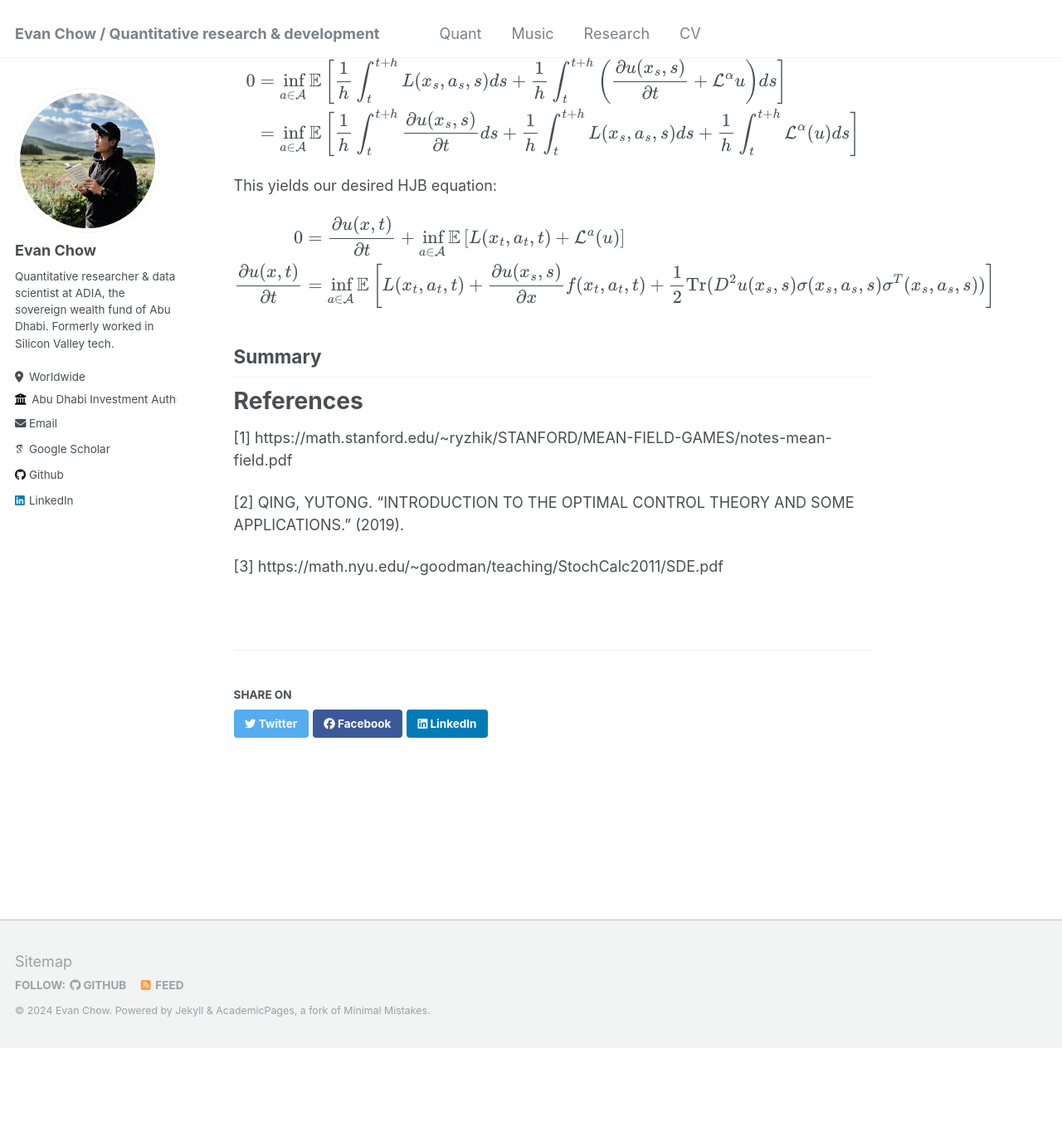
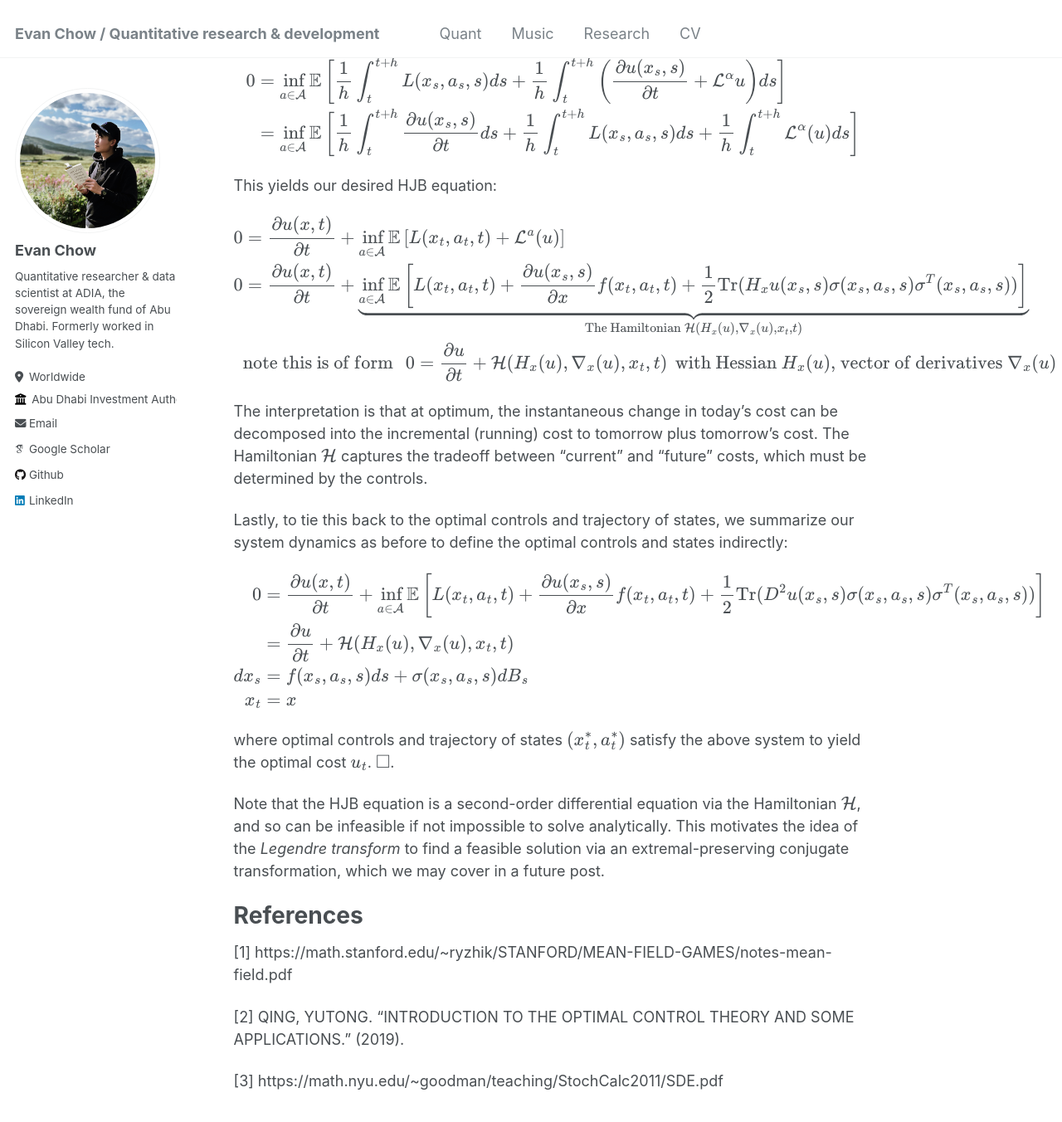
Before and after one commit to evnchw/evnchw.github.io, a Jekyll site: the page built from _quant/20240630_refresher_hjb.md, in a window 1280 px wide and 1400 px high, scrolled down 8804 px. Shown: the top 1352 px of the window at 83% size. Built offline with Jekyll 4.4.1, drawn with Linux system fonts in a browser that asks for light colours; some web fonts are replaced; before the commit the page ends 10067 px from its top, so only the background shows below that; some of the changed text lies outside the part shown.

Commit message:
finish up notes on HJB

```diff
--- a/_quant/20240630_refresher_hjb.md
+++ b/_quant/20240630_refresher_hjb.md
@@ -223,11 +223,11 @@ for a vector $$\mu_s$$, matrix $$G_s$$ and Brownian $$B_s$$. Moreover, let $$f(s
 $$
 \begin{align}
 d f(s, X_s) &= \frac{\partial f}{\partial s} ds + (\nabla_X f)^T dX_s + \frac{1}{2} (dX_s)^T (H_X f) dX_s \\
-&= \left( \frac{\partial f}{\partial s} + (\nabla_X f)^T \mu_s + \frac{1}{2} \text{Tr}\left[G_s^T (H_x f) G_s\right] \right) ds + (\nabla_X f)^T G_s dB_s
+&= \left( \frac{\partial f}{\partial s} + (\nabla_x f)^T \mu_s + \frac{1}{2} \text{Tr}\left[G_s^T (H_x f) G_s\right] \right) ds + (\nabla_x f)^T G_s dB_s
 \end{align}
 $$
 
-where $$\nabla_X f$$ is the gradient of $$f$$ wrt. X, $$H_x f$$ is the Hessian of $$f$$ wrt. $$X$$, and $$\text{Tr}$$ is the trace operator. In essence, this lemma says: given the dynamics of random vector $$X_s$$ that changes over time ($$s$$), we can find the dynamics of a transformation $$f(X_s, s)$$. Note here in the case of drift-diffusion, the dynamics of the transformation also take on a drift-diffusion form. $$\square$$
+where $$\nabla_x f$$ is the gradient of $$f$$ wrt. X, $$H_x f$$ is the Hessian of $$f$$ wrt. $$X$$, and $$\text{Tr}$$ is the trace operator. In essence, this lemma says: given the dynamics of random vector $$X_s$$ that changes over time ($$s$$), we can find the dynamics of a transformation $$f(X_s, s)$$. Note here in the case of drift-diffusion, the dynamics of the transformation also take on a drift-diffusion form. $$\square$$
 
 *Applying this to find a stochastic HJB equation.* As before, our strategy is to obtain the dynamics of the value function $$u(.)$$, which is a function of states $$X_s$$ and time $$s$$. These resulting dynamics (the stochastic HJB equation) will indirectly define the optimal controls and trajectory of states. Note we require $$u(.)$$ to be twice differentiable in its arguments.
 
@@ -314,18 +314,38 @@ $$
     0 &= \frac{\partial u(x,t)}{\partial t} + \underset{a \in \mathcal{A}}{\inf} \mathbb{E} \left[
         L(x_t, a_t, t) + \mathcal{L}^a(u)
         \right] \\
-    \frac{\partial u(x,t)}{\partial t} &= \underset{a \in \mathcal{A}}{\inf} \mathbb{E} \left[
-        L(x_t, a_t, t) +
-        \frac{\partial u(x_s, s)}{\partial x} f(x_t, a_t, t) +
-        \frac{1}{2} \text{Tr}(D^2 u(x_s, s) \sigma(x_s, a_s, s)\sigma^T(x_s, a_s, s))
-    \right]
+    0 &= \frac{\partial u(x,t)}{\partial t} +
+        \underbrace{
+            \underset{a \in \mathcal{A}}{\inf} \mathbb{E} \left[
+            L(x_t, a_t, t) +
+            \frac{\partial u(x_s, s)}{\partial x} f(x_t, a_t, t) +
+            \frac{1}{2} \text{Tr}(H_xu(x_s, s) \sigma(x_s, a_s, s)\sigma^T(x_s, a_s, s))
+        \right]
+        }_{\text{The Hamiltonian } \mathcal{H}(H_x(u), \nabla_x(u), x_t, t)} \\
+    & \text{note this is of form } \hspace{0.25cm} 0 = \frac{\partial u}{\partial t} + \mathcal{H}(H_x(u), \nabla_x(u), x_t, t) \hspace{0.25cm} \text{with Hessian } H_x(u) \text{, vector of derivatives } \nabla_x(u)
 \end{align}
 $$
 
+The interpretation is that at optimum, the instantaneous change in today's cost can be decomposed into the incremental (running) cost to tomorrow plus tomorrow's cost. The Hamiltonian $$\mathcal{H}$$ captures the tradeoff between "current" and "future" costs, which must be determined by the controls.
 
+Lastly, to tie this back to the optimal controls and trajectory of states, we summarize our system dynamics as before to define the optimal controls and states indirectly:
 
+$$
+\begin{align}
+    0 &= \frac{\partial u(x,t)}{\partial t} + \underset{a \in \mathcal{A}}{\inf} \mathbb{E} \left[
+            L(x_t, a_t, t) +
+            \frac{\partial u(x_s, s)}{\partial x} f(x_t, a_t, t) +
+            \frac{1}{2} \text{Tr}(D^2 u(x_s, s) \sigma(x_s, a_s, s)\sigma^T(x_s, a_s, s))
+        \right] & \text{HJB equation} \\
+        &= \frac{\partial u}{\partial t} + \mathcal{H}(H_x(u), \nabla_x(u), x_t, t) & \text{(HJB equation, simplified)} \\
+    d x_s &= f(x_s, a_s, s) ds + \sigma(x_s, a_s, s) dB_s & \text{state dynamics} \\
+    x_t &= x & \text{initial state condition}
+\end{align}
+$$
 
-## Summary
+where optimal controls and trajectory of states $$(x_t^{*}, a_t^{*})$$ satisfy the above system to yield the optimal cost $$u_t$$. $$\square$$.
+
+Note that the HJB equation is a second-order differential equation via the Hamiltonian $$\mathcal{H}$$, and so can be infeasible if not impossible to solve analytically. This motivates the idea of the *Legendre transform* to find a feasible solution via an extremal-preserving conjugate transformation, which we may cover in a future post.
 
 # References
 
```
